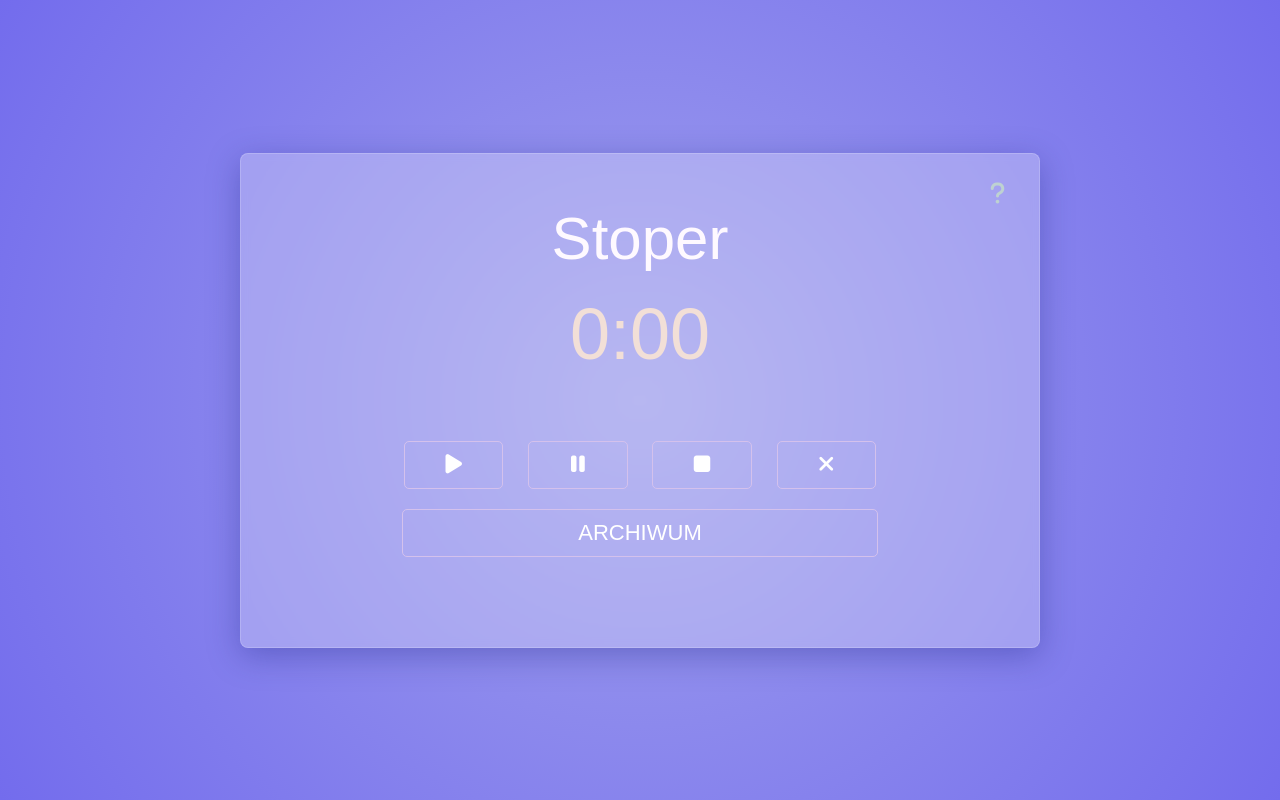
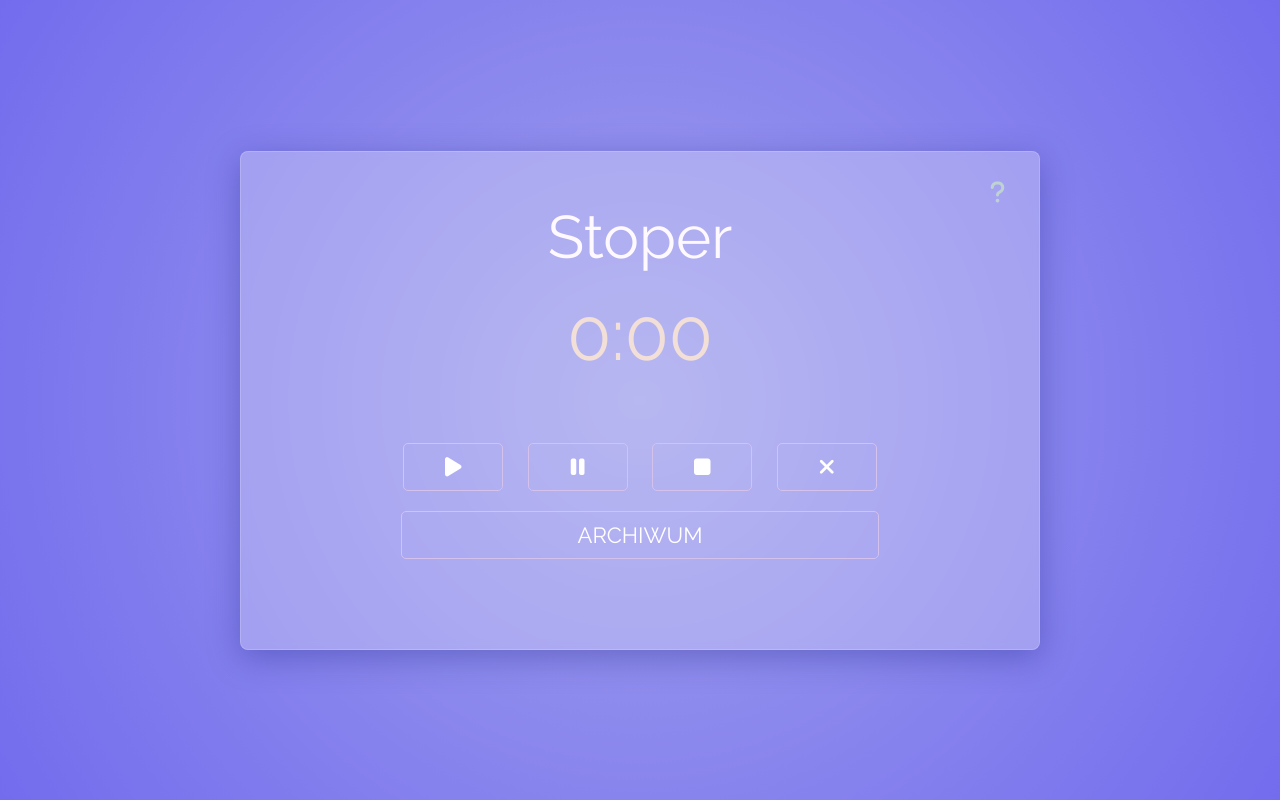
Before and after one commit to lukasz-stepien-dev/PAI, a PHP site: page / in a window 1280 px wide. Run offline with PHP 8.4, Linux system fonts and the light colour scheme; some libraries are stand-ins or nearby versions.

Commit message:
Add font

```diff
--- a/02.01.23/style.css
+++ b/02.01.23/style.css
@@ -1,7 +1,10 @@
+@import url('https://fonts.googleapis.com/css2?family=Raleway&display=swap');
+
 * {
     box-sizing: border-box;
     margin: 0;
     padding: 0;
+    font-family: 'Raleway', sans-serif;
 }
 
 body {
```
